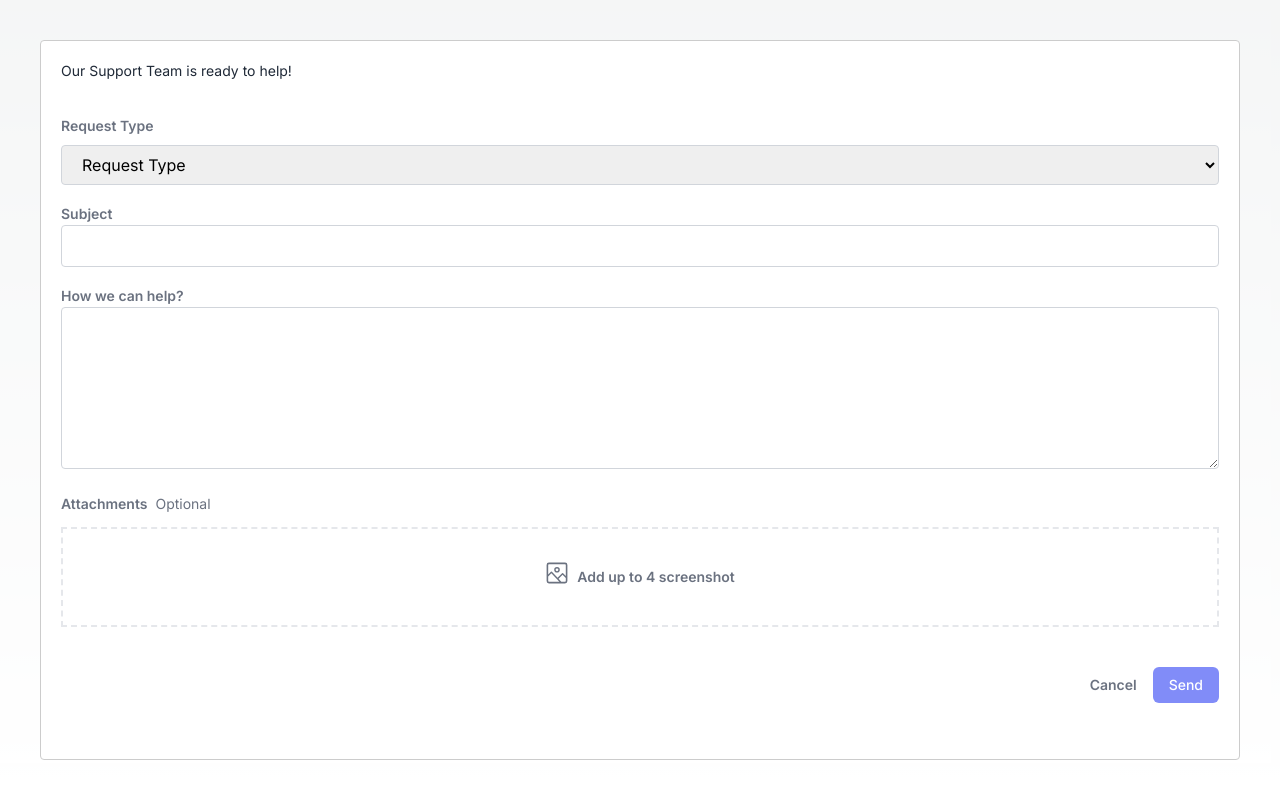
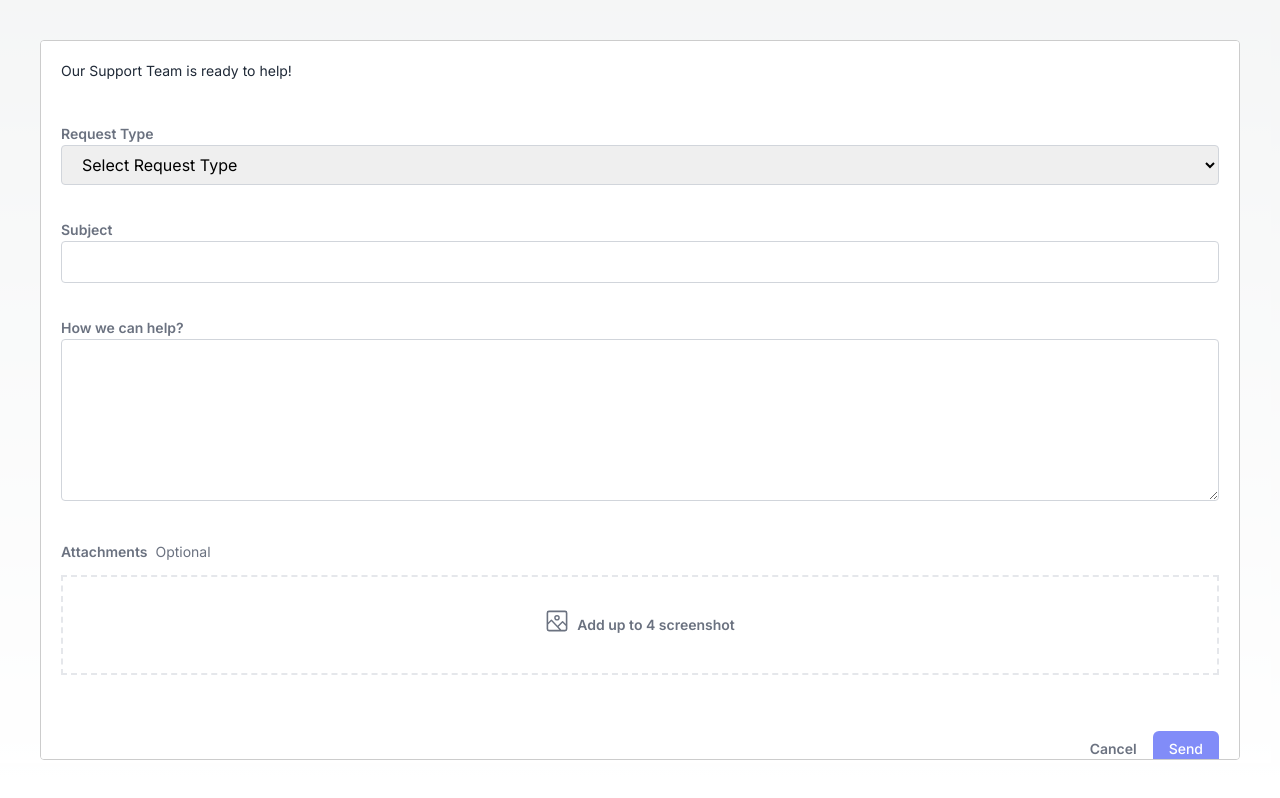
Before and after one commit to saadazghour/modal-builder, a Next.js app: page / in a window 1280 px wide. Both pictures are taken after a click on the button "Open Modal". Built offline with nearby package versions, Linux system fonts and the light colour scheme.

Commit message:
feat: Handle form validation && manage form state and user interactions

```diff
--- a/src/app/components/CustomModal.tsx
+++ b/src/app/components/CustomModal.tsx
@@ -1,6 +1,7 @@
 import React, { useRef } from "react";
 import Modal from "react-modal";
 import IconImage from "./IconImage";
+import { ErrorMessage, Field, Formik } from "formik";
 
 interface CustomModalProps {
   isOpen: boolean;
@@ -34,18 +35,84 @@ const CustomModal: React.FC<CustomModalProps> = ({
         Our Support Team is ready to help!
       </p>
 
-      <form action="/send-data-here" method="POST">
-        <label className="text-sm font-semibold text-gray-500">
+      <Formik
+        initialValues={{
+          requestType: "",
+          subject: "",
+          helps: "",
+          file: null as File | null,
+        }}
+        validate={({ subject, helps, requestType, file }) => {
+          const errors: any = {};
+
+          if (!requestType) {
+            errors.requestType = "Required";
+          }
+
+          if (!file) {
+            errors.file = "Required";
+          } else if (file.size > 1000000) {
+            errors.file = "File size is too large";
+          }
+
+          if (!subject) {
+            errors.subject = "Required";
+          } else if (subject.length < 3) {
+            errors.subject = "Must be at least 3 characters";
+          }
+
+          if (!helps) {
+            errors.helps = "Required";
+          } else if (helps.length < 6) {
+            errors.helps = "Must be at least 6 characters";
+          }
+
+          return errors;
+        }}
+        onSubmit={(values, { setSubmitting }) => {
+          console.log("onSubmit DONE!!", values);
+
+          setTimeout(() => {
+            // alert(JSON.stringify(values, null, 2));
+            // setSubmitting(false);
+          }, 400);
+        }}
+      >
+        {({
+          values,
+          errors,
+          touched,
+          handleChange,
+          handleBlur,
+          handleSubmit,
+          isSubmitting,
+          setFieldValue,
+        }) => (
+          <form className="flex flex-col gap-4" onSubmit={handleSubmit}>
+            <div className="block py-2">
+              <label className="text-sm font-semibold text-gray-500 ">
                 Request Type
               </label>
 
-        <div className="block py-2">
-          <select className="w-full px-4 py-2 border border-gray-300 rounded">
-            <option>Request Type</option>
-            <option>Request Type</option>
-            <option>Request Type</option>
-            <option>Request Type</option>
-          </select>
+              <Field
+                as="select"
+                name="requestType"
+                onChange={handleChange}
+                value={values.requestType}
+                className="w-full px-4 py-2 border border-gray-300 rounded "
+              >
+                <option value="">Select Request Type</option>
+                <option value="General">General</option>
+                <option value="Technical">Technical</option>
+                <option value="Financial">Financial</option>
+                <option value="Other">Other</option>
+              </Field>
+
+              <ErrorMessage
+                name="requestType"
+                component="div"
+                className="py-1 text-sm italic font-semibold text-red-500"
+              />
             </div>
 
             <div className="block py-2">
@@ -54,7 +121,15 @@ const CustomModal: React.FC<CustomModalProps> = ({
               </label>
               <input
                 type="text"
+                name="subject"
+                onChange={handleChange}
+                value={values.subject}
                 className="w-full px-4 py-2 border border-gray-300 rounded"
+              />
+              <ErrorMessage
+                name="subject"
+                component="div"
+                className="py-1 text-sm italic font-semibold text-red-500"
               />
             </div>
             <div className="block py-2">
@@ -62,8 +137,17 @@ const CustomModal: React.FC<CustomModalProps> = ({
                 How we can help?
               </label>
               <textarea
+                name="helps"
+                onChange={handleChange}
+                value={values.helps}
                 className="w-full px-4 py-2 border border-gray-300 rounded"
                 rows={6}
+              />
+
+              <ErrorMessage
+                name="helps"
+                component="div"
+                className="py-1 text-sm italic font-semibold text-red-500"
               />
             </div>
 
@@ -83,22 +167,28 @@ const CustomModal: React.FC<CustomModalProps> = ({
                 >
                   <span className="flex items-center justify-center w-full h-full">
                     <IconImage />
-                <p className="text-sm font-semibold">Add up to 4 screenshot</p>
+                    <p className="text-sm font-semibold">
+                      Add up to 4 screenshot
+                    </p>
                   </span>
                 </label>
                 <input
                   type="file"
                   className="hidden"
+                  name="file"
                   ref={fileInputRef}
-              onChange={(e) => {
-                // Handle the file selection here
-                console.log("Handle select!", e.target.files);
+                  onChange={(e: React.ChangeEvent<HTMLInputElement>) => {
+                    const selectedValue = e.target.files && e.target.files[0];
+                    setFieldValue("file", selectedValue);
                   }}
                 />
               </div>
+              <ErrorMessage
+                name="file"
+                component="div"
+                className="py-1 text-sm italic font-semibold text-red-500 "
+              />
             </div>
-      </form>
-
             <div className="flex justify-end mt-4 space-x-4 text-sm font-medium text-gray-600 cursor-pointer hover:text-gray-700">
               <button
                 onClick={onRequestClose}
@@ -113,6 +203,9 @@ const CustomModal: React.FC<CustomModalProps> = ({
                 Send
               </button>
             </div>
+          </form>
+        )}
+      </Formik>
     </Modal>
   );
 };
```
Lines whose indentation alone changed are shown as unchanged.
